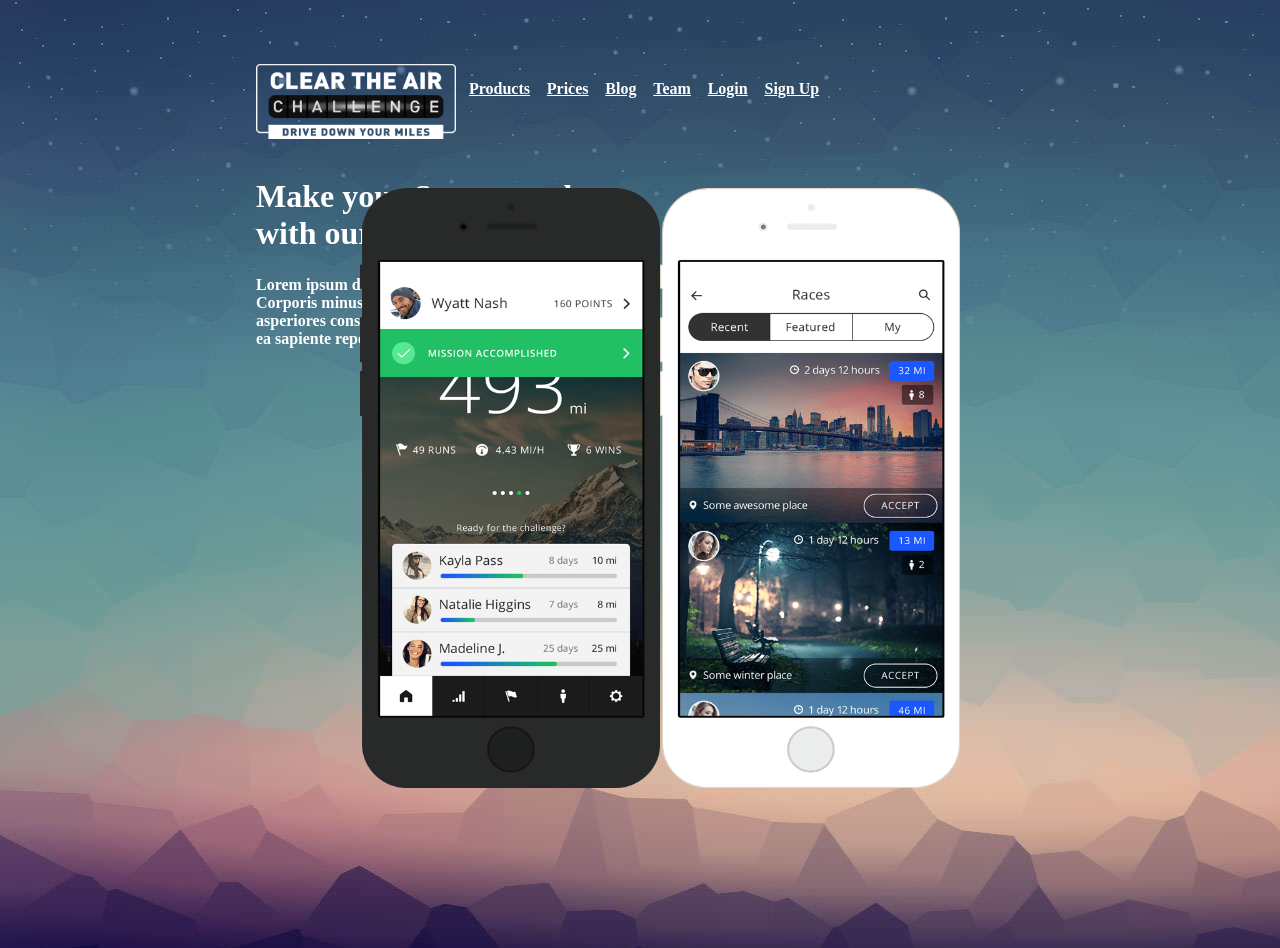
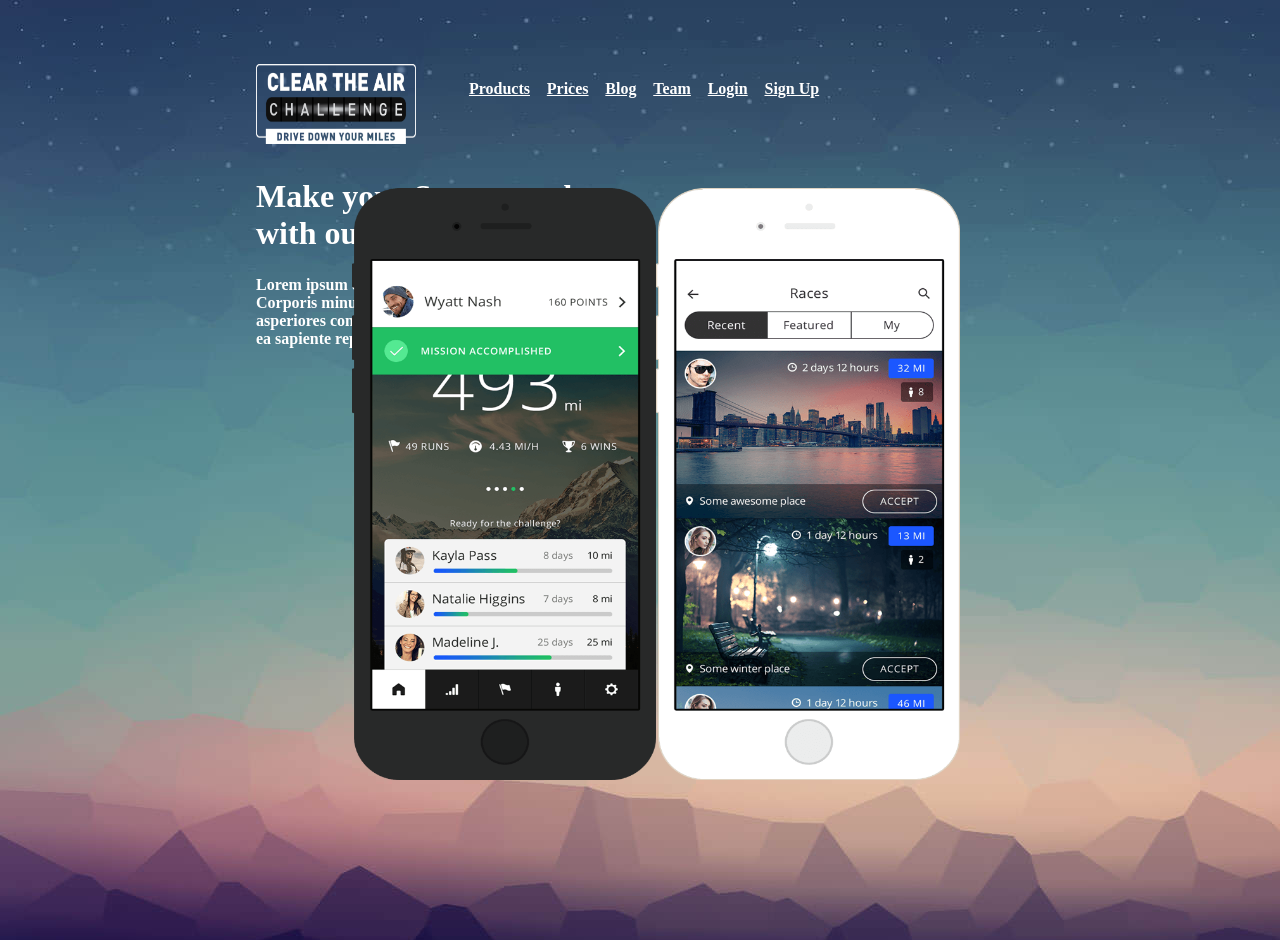
Before and after one commit to Kenan-Alnaser/Mobile-App, a plain HTML site: page index.html in a window 1280 px wide. Drawn offline with Linux system fonts and the light colour scheme.

Commit message:
mobile app some corrections

```diff
--- a/css/stylesheet.css
+++ b/css/stylesheet.css
@@ -22,8 +22,8 @@ ul {
 }
 #logo {
   position: absolute;
-  width: 200px;
-  height: 75px;
+  width: 10rem;
+  height: 5rem;
   margin-left: 20vw;
   top: 4rem;
 }
@@ -46,8 +46,8 @@ p {
 }
 #phone1 {
   float: right;
-  width: 300px;
-  height: 600px;
+  width: 19rem;
+  height: 37rem;
   position: relative;
   top: -20vh;
   z-index: 1;
@@ -55,8 +55,8 @@ p {
 #phone2 {
   margin-right: 25vw;
   float: right;
-  width: 300px;
-  height: 600px;
+  width: 19rem;
+  height: 37rem;
   position: relative;
   top: -20vh;
   z-index: 2;
```
